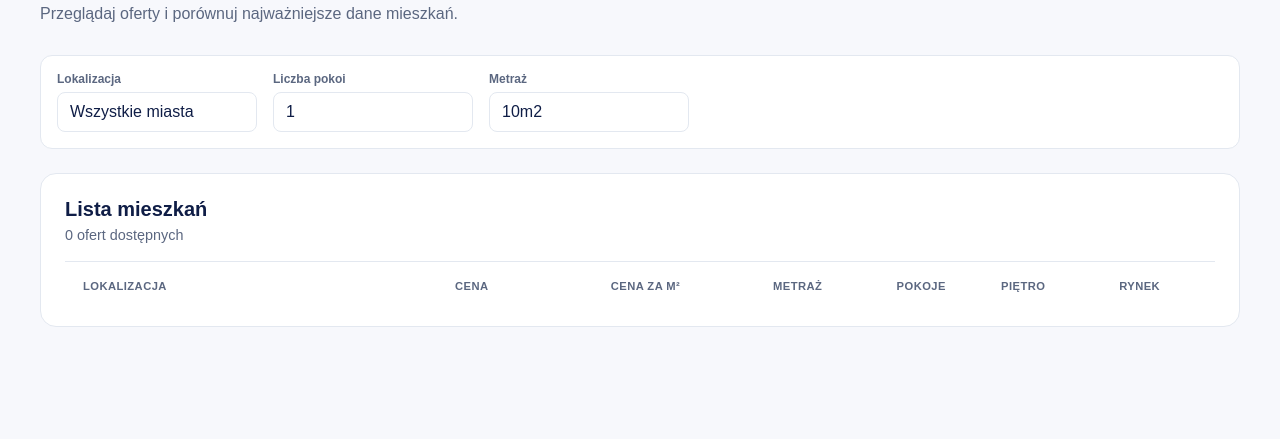
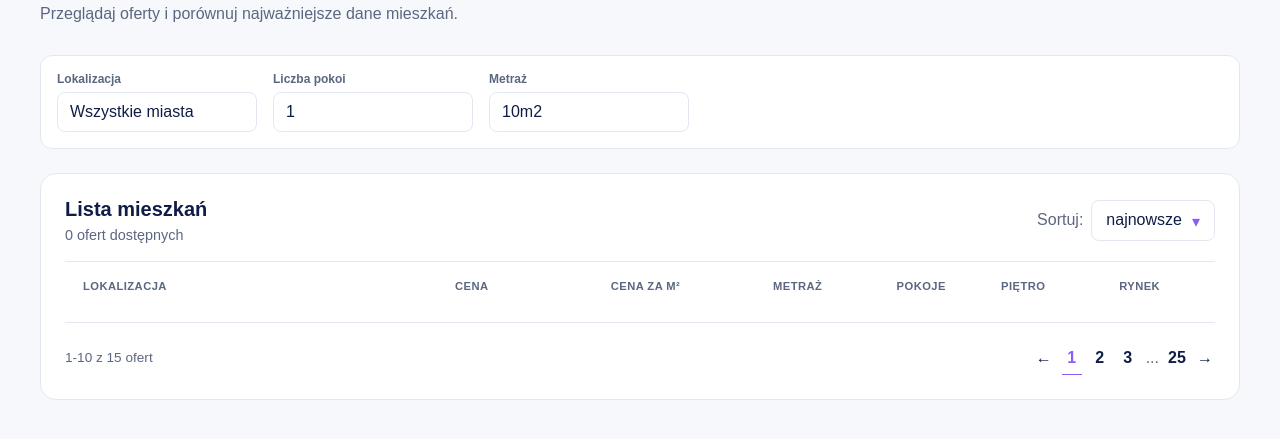
Before and after one commit to piotrgolebiewski07/homechoice_ai, a Django app: page /apartments/ in a window 1280 px wide. Shown: the part 153-592 px from the top of the page. Run offline with Django 5.2, Linux system fonts and the light colour scheme; data that the repository does not hold is empty; parts of the project's set-up code (start-up, migrations or seed data) failed here and were passed over.

Commit message:
style: refine apartment list controls

```diff
--- a/apartments/templates/apartments/apartment_list.html
+++ b/apartments/templates/apartments/apartment_list.html
@@ -38,6 +38,13 @@
                     <h2>Lista mieszkań</h2>
                     <p>{{ apartments|length }} ofert dostępnych</p>
                 </div>
+                <div class="apartments-panel-actions">
+                    <span class="sort-label">Sortuj:</span>
+                    <button class="sort-button" type="button">
+                        <span class="sort-button-value">najnowsze</span>
+                        <span class="sort-button-icon">▾</span>
+                    </button>
+                </div>
             </div>
 
             <div class="apartment-table-heading">
@@ -54,7 +61,9 @@
                 <article class="apartment-row">
                     <div class="apartment-location">
                         <p class="apartment-city">{{ apartment.city }}</p>
-                        <p class="apartment-district">{{ apartment.district }}</p>
+                        {% if apartment.district %}
+                            <p class="apartment-district">{{ apartment.district }}</p>
+                        {% endif %}
                     </div>
 
                     <p class="apartment-price">
@@ -77,11 +86,25 @@
                         {{ apartment.floor }}
                     </p>
 
-                    <p class="market-badge">
+                    <p class="apartment-market">
                         {{ apartment.get_market_type_display }}
                     </p>
                 </article>
             {% endfor %}
+            <div class="apartments-pagination">
+                <div class="apartments-pagination-summary">
+                    1-10 z 15 ofert
+                </div>
+                <div class="apartments-pagination-controls">
+                    <a href="{% url 'apartment_list' %}" class="pagination-button">←</a>
+                    <a href="{% url 'apartment_list' %}" class="pagination-page is-active">1</a>
+                    <a href="{% url 'apartment_list' %}" class="pagination-page">2</a>
+                    <a href="{% url 'apartment_list' %}" class="pagination-page">3</a>
+                    <p class="pagination-ellipsis">...</p>
+                    <a href="{% url 'apartment_list' %}" class="pagination-page">25</a>
+                    <a href="{% url 'apartment_list' %}" class="pagination-button">→</a>
+                </div>
+            </div>
         </section>
     </section>
 {% endblock %}
--- a/static/css/apartment_list.css
+++ b/static/css/apartment_list.css
@@ -61,6 +61,10 @@
 }
 
 .apartments-panel-header {
+    display: flex;
+    align-items: center;
+    justify-content: space-between;
+    gap: 16px;
     padding-bottom: 18px;
     margin-bottom: 18px;
     border-bottom: 1px solid #e3e8f0;
@@ -78,6 +82,7 @@
     font-size: 0.9rem;
 }
 
+
 .apartment-row {
     display: grid;
     grid-template-columns: 2fr 1.2fr 1fr 0.9fr 0.6fr 0.6fr 0.8fr;
@@ -88,7 +93,13 @@
     border: 1px solid #e3e8f0;
     border-left: 4px solid #0ea5e9;
     border-radius: 10px;
-    transition: transform 0.2s ease, box-shadow 0.2s ease;
+    transition: transform 0.2s ease, box-shadow 0.2s ease, background-color 0.2s ease;
+}
+
+.apartment-row:hover {
+    background-color: #f8f7ff;
+    transform: translateY(-2px);
+    box-shadow: 0 8px 20px rgba(15, 29, 70, 0.08);
 }
 
 .apartment-row + .apartment-row {
@@ -175,8 +186,7 @@
     font-weight: 700;
 }
 
-.apartment-price-per-sqm,
-.market-badge {
+.apartment-price-per-sqm {
     margin: 0;
 }
 
@@ -185,12 +195,102 @@
     font-size: 0.85rem;
 }
 
-.market-badge {
-    justify-self: start;
-    padding: 5px 8px;
+.apartment-market {
+    margin: 0;
+    color: #5b6780;
+    font-size: 0.85rem;
+
+}
+
+/* Sortowanie */
+.apartments-panel-actions {
+    display: flex;
+    align-items: center;
+    gap: 8px;
+}
+
+.sort-label {
+    color: #5b6780;
+}
+
+.sort-button {
+    display: flex;
+    gap: 10px;
+    align-items: center;
+    justify-content: center;
+    padding: 10px 14px;
+    color: #0f1d46;
+    background-color: #ffffff;
+    border: 1px solid #e3e8f0;
+    border-radius: 8px;
+    font-size: 1rem;
+    font-weight: 500;
+    cursor: pointer;
+    transition: color 0.2s ease, background-color 0.2s ease, border-color 0.2s ease;
+}
+
+.sort-button:hover {
     color: #6d28d9;
     background-color: #f4f0ff;
-    border-radius: 999px;
-    font-size: 0.75rem;
+    border-color: #c4b5fd;
+}
+
+.sort-button-icon {
+    color: #8b5cf6;
+    transform: translateY(1px);
+}
+
+/* Paginacja */
+.apartments-pagination {
+    display: flex;
+    align-items: center;
+    justify-content: space-between;
+    margin-top: 20px;
+    padding-top: 18px;
+    border-top: 1px solid #e3e8f0;
+}
+
+.apartments-pagination-summary {
+    margin: 0;
+    color: #5b6780;
+    font-size: 0.85rem;
+}
+
+.apartments-pagination-controls {
+    display: flex;
+    align-items: center;
+    gap: 8px;
+}
+
+.pagination-button,
+.pagination-page {
+    display: flex;
+    align-items: center;
+    justify-content: center;
+    min-width: 20px;
+    height: 34px;
+    color: #0f1d46;
+    background-color: #ffffff;
+    text-decoration: none;
+    font-size: 1rem;
     font-weight: 700;
+    transition: background-color 0.2s ease, color 0.2s ease, transform 0.2s ease;
 }
+
+.pagination-button:hover,
+.pagination-page:hover {
+    color: #6d28d9;
+    transform: translateY(-1px);
+}
+
+.pagination-page.is-active,
+.pagination-page.is-active:hover {
+    transform: none;
+    color: #8b5cf6;
+    box-shadow: inset 0 -1px 0 #8b5cf6;
+}
+
+.pagination-ellipsis {
+    margin: 0;
+    color: #5b6780;
+}
```
